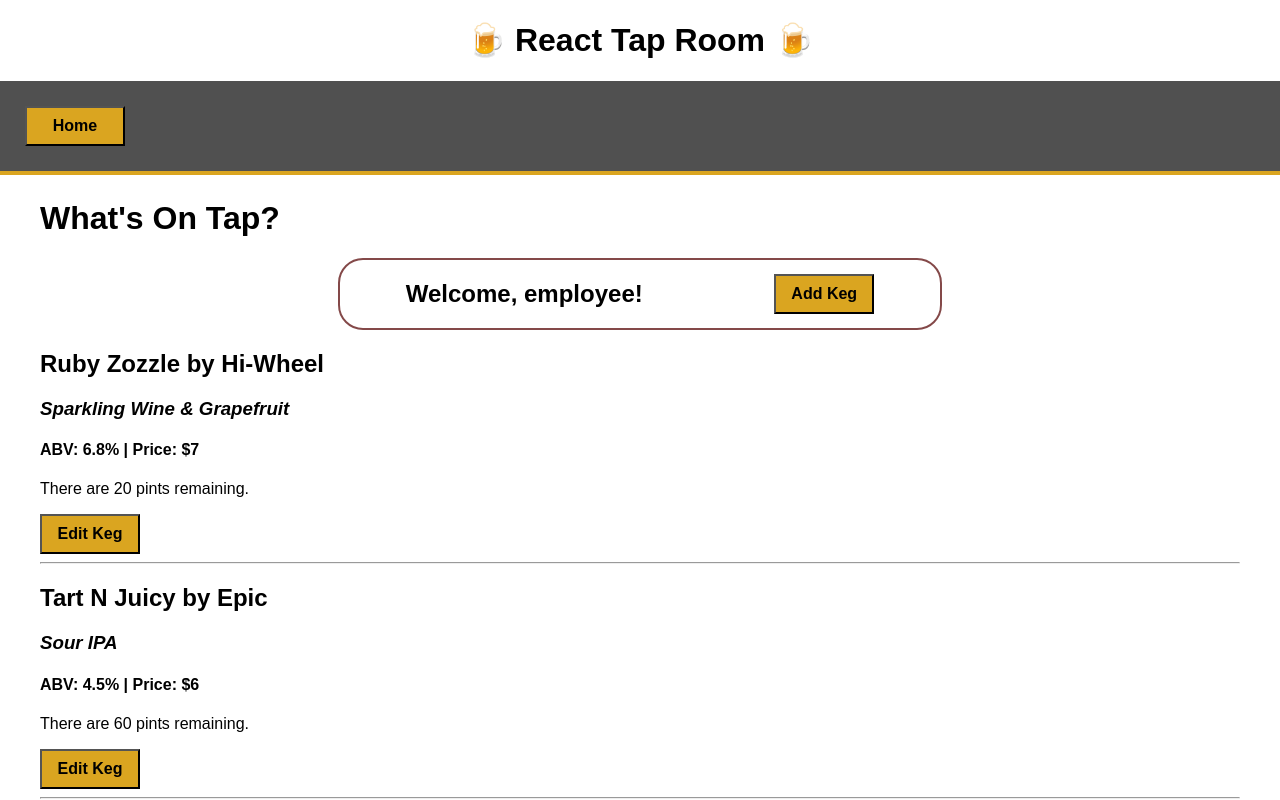
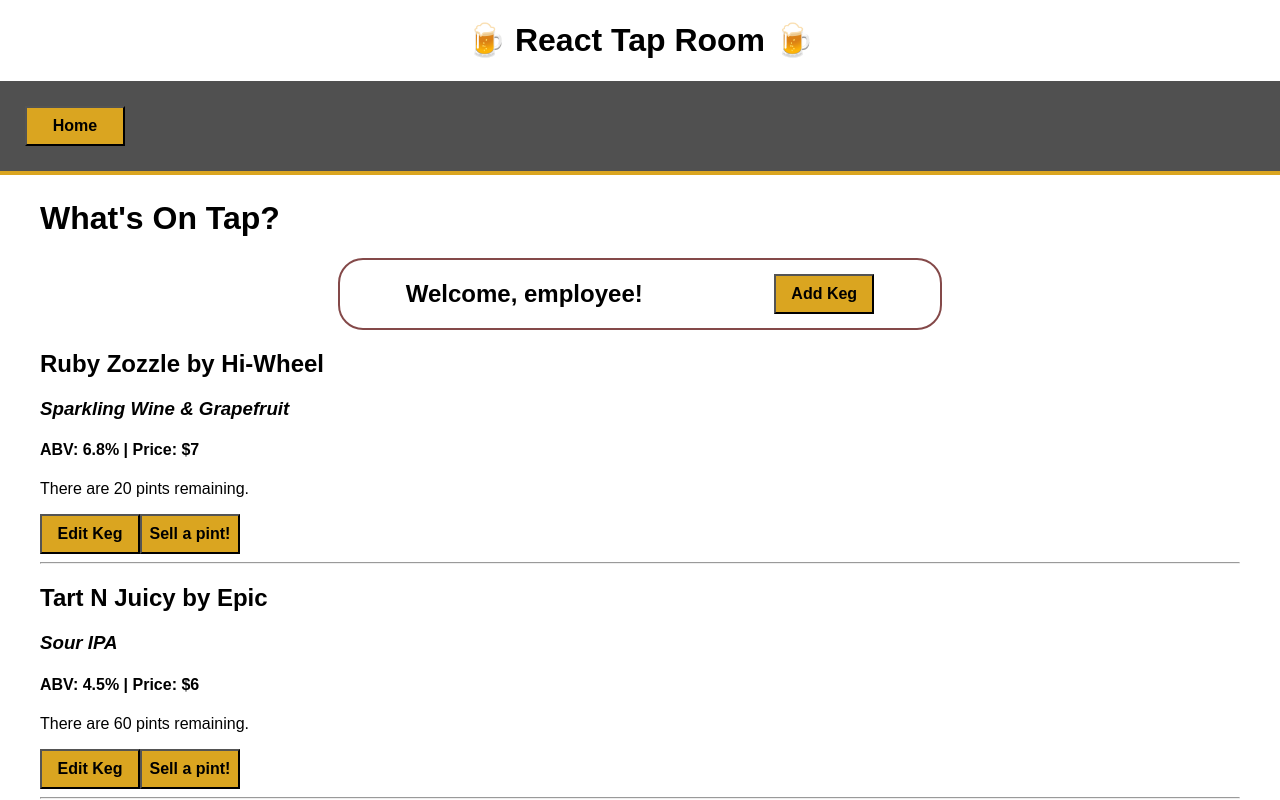
Before and after one commit to ellymaimon/tap-room-react, a React app: page /#/ in a window 1280 px wide. Both pictures are taken after a click on the button "Admin Login". Shown: the top 800 px of the page. Built offline with nearby package versions, Linux system fonts and the light colour scheme.

Commit message:
Create function to handle selling a pint in keg, add onclick that triggers callback

```diff
--- a/src/components/Keg.jsx
+++ b/src/components/Keg.jsx
@@ -4,9 +4,15 @@ import { Link } from "react-router-dom";
 
 const Keg = (props) => {
   const { name, brewer, description, abv, price, remaining, id } = props;
+
+  const handleSellingPint = () => {
+    props.onSellingPint(id);
+  }
+
   let adminView = null;
   if (props.isAdmin) {
-    adminView = <Link to={{ pathname: "/editkeg",
+    adminView = <div>
+                  <Link to={{ pathname: "/editkeg",
                               state: { kegName: name,
                                       kegBrewer: brewer,
                                       kegDescription: description,
@@ -15,8 +21,9 @@ const Keg = (props) => {
                                       kegId: id,
                                       kegRemaining: remaining,
                                       onEditKeg: props.onEditKeg} }}>
-                  <button className="btn">Edit Keg</button>
-                </Link>;
+                    <button className="btn">Edit Keg</button></Link>
+                    <button className="btn" onClick={handleSellingPint}>Sell a pint!</button>
+                </div>;
   }
   return(
     <div>
@@ -39,6 +46,7 @@ Keg.propTypes = {
   remaining: PropTypes.string.isRequired,
   isAdmin: PropTypes.bool.isRequired,
   onEditKeg: PropTypes.func.isRequired,
+  onSellingPint: PropTypes.func.isRequired
 };
 
 export default Keg;
```
Lines whose indentation alone changed are shown as unchanged.
